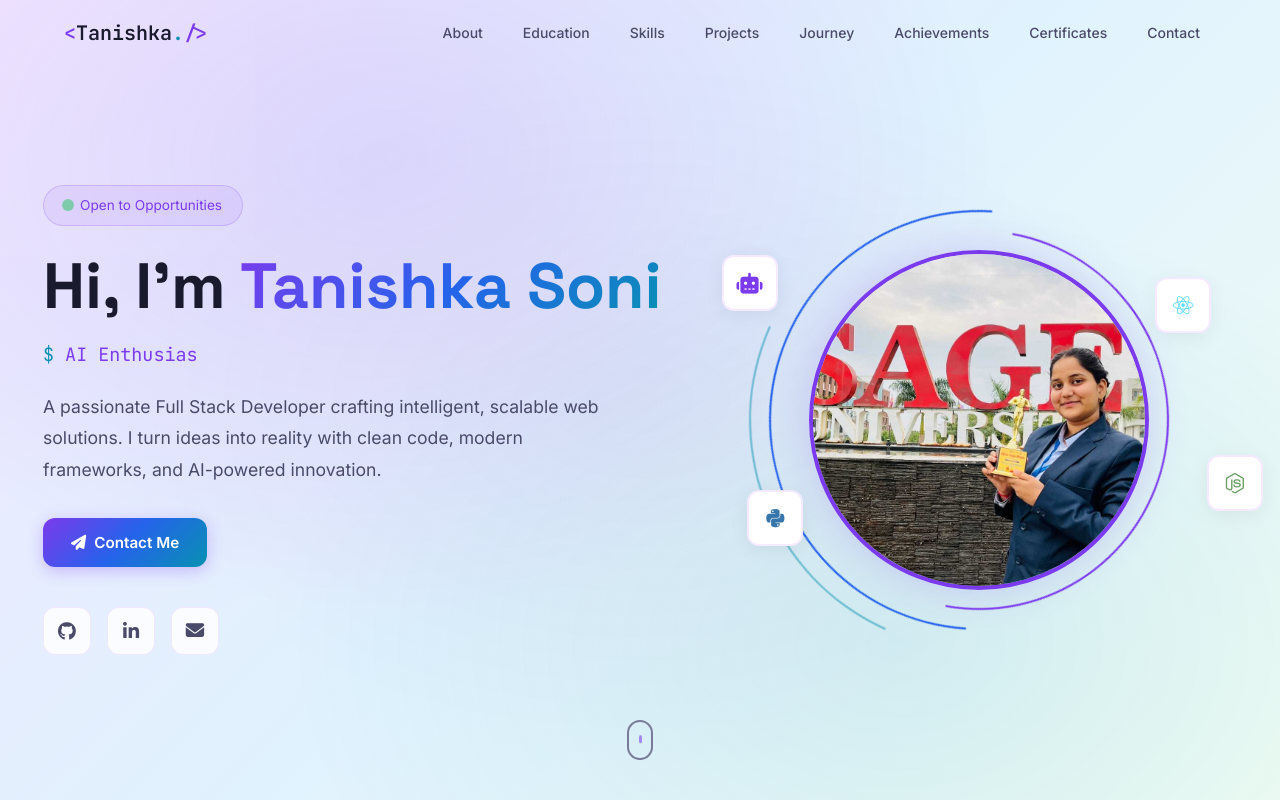
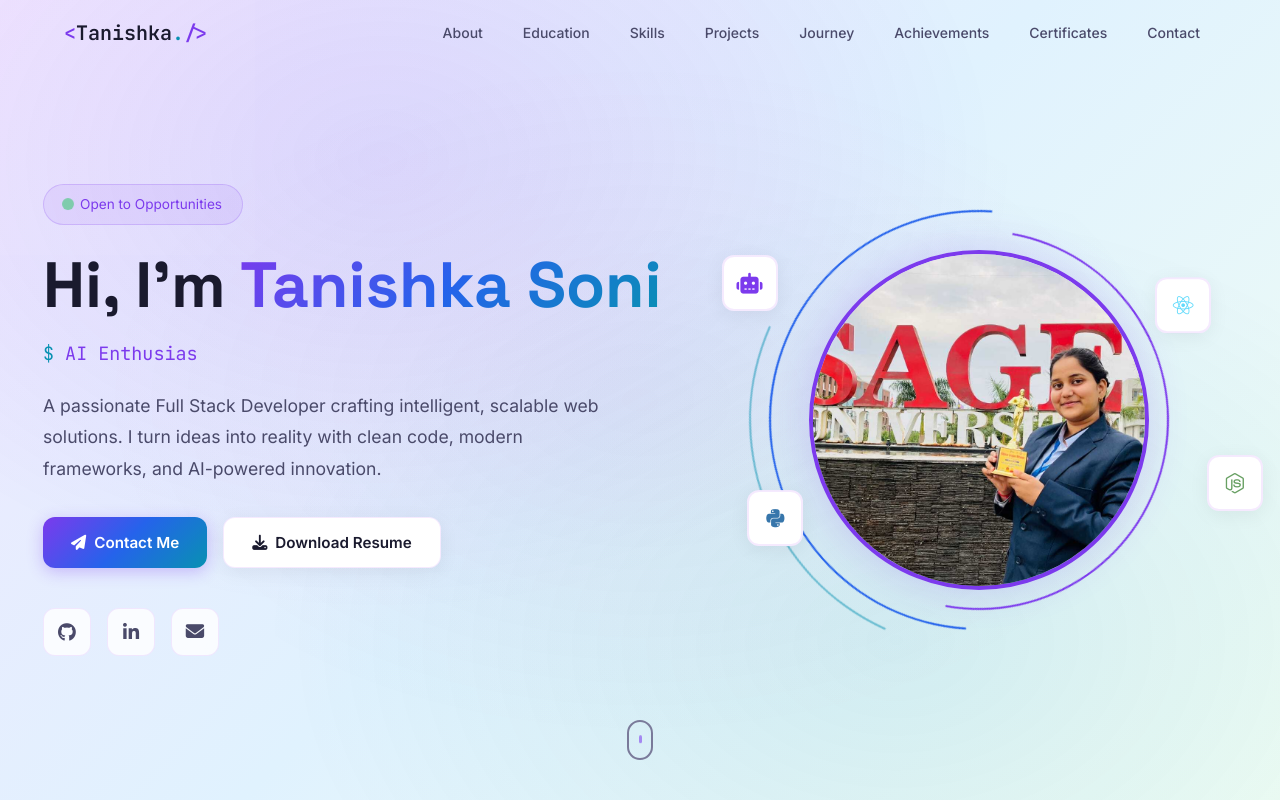
Before and after one commit to Tanisshhka/PORTFOLIO-WEBSITE-2026-Tanishka-Soni, a website: page index.html in a window 1280 px wide. Shown: the top 800 px of the page. Drawn offline with Linux system fonts and the light colour scheme; animation ran at ten frames a second.

Commit message:
feat: add resume PDF and download button in hero section

```diff
--- a/index.html
+++ b/index.html
@@ -79,6 +79,9 @@
                 <div class="hero-actions reveal-up">
                     <a href="#contact" class="btn btn-primary">
                         <i class="fas fa-paper-plane"></i> Contact Me
+                    </a>
+                    <a href="assests/resume.pdf" download="Tanishka_Soni_Resume.pdf" class="btn btn-outline">
+                        <i class="fas fa-download"></i> Download Resume
                     </a>
                 </div>
                 <div class="hero-social reveal-up">
```
Also changed, not shown: 1 other file.
